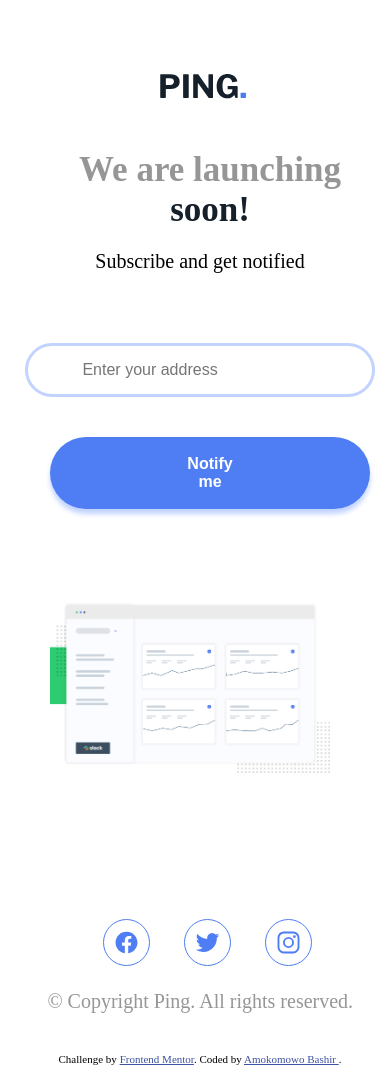
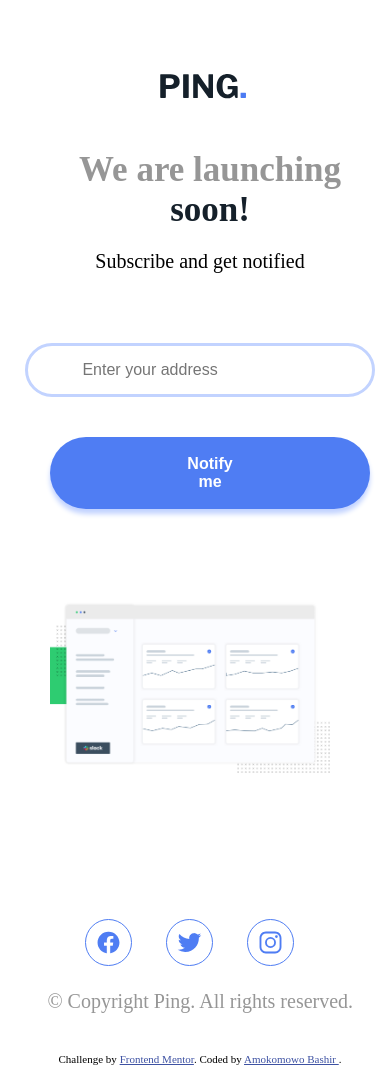
Before and after one commit to Barsheyr/ping-coming-soon-page-master, a plain HTML site: page index.html in a window 390 px wide. Drawn offline with nearby package versions, Linux system fonts and the light colour scheme.

Commit message:
Update ping.css

```diff
--- a/css/ping.css
+++ b/css/ping.css
@@ -178,7 +178,7 @@
             margin-left: 30px;
         }
         .icons {
-            margin: 25% 0 0 15%;
+            margin: 25% 0 0 10%;
         }
         .copyright {
             margin-left: 3%;
```
